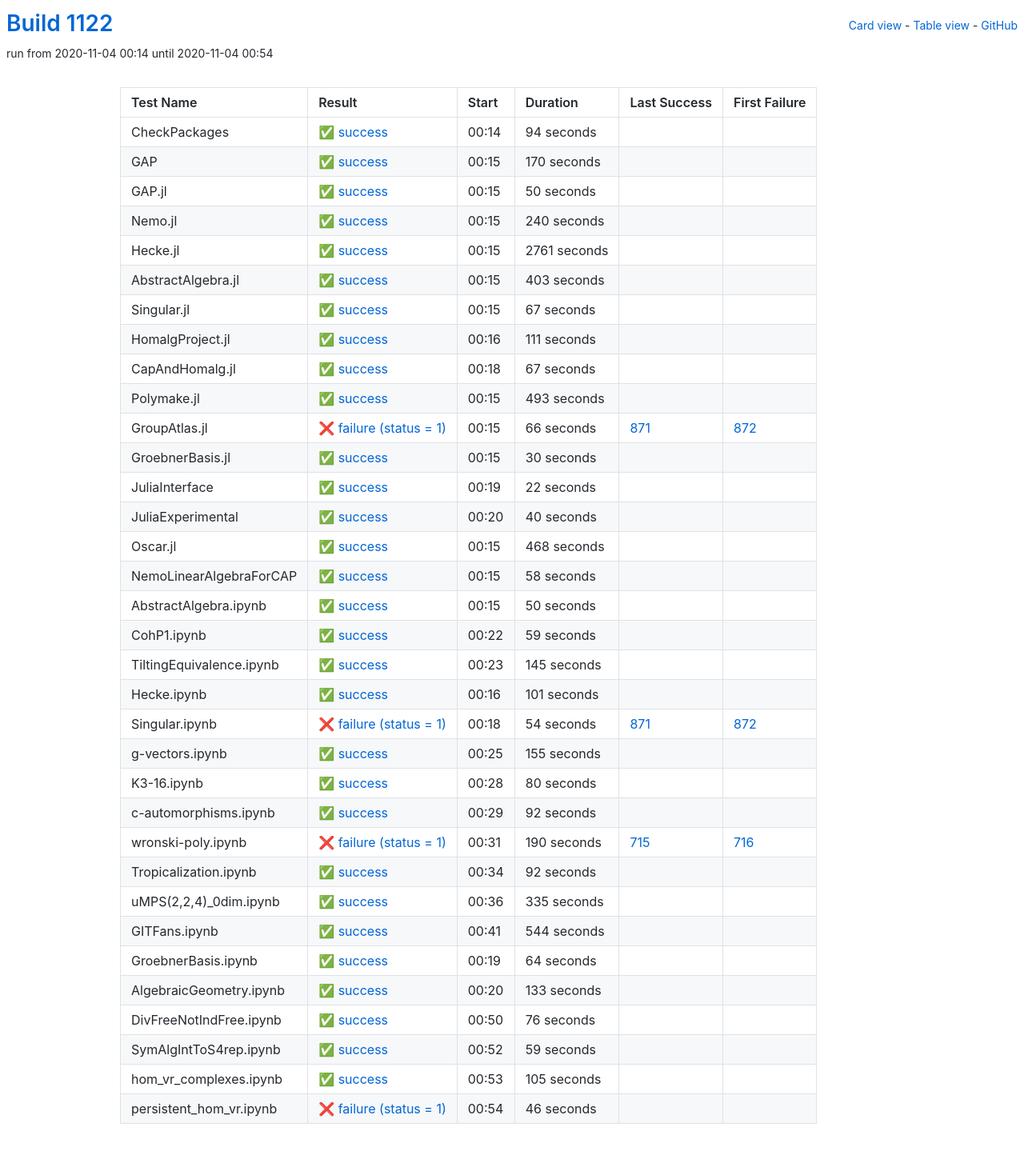
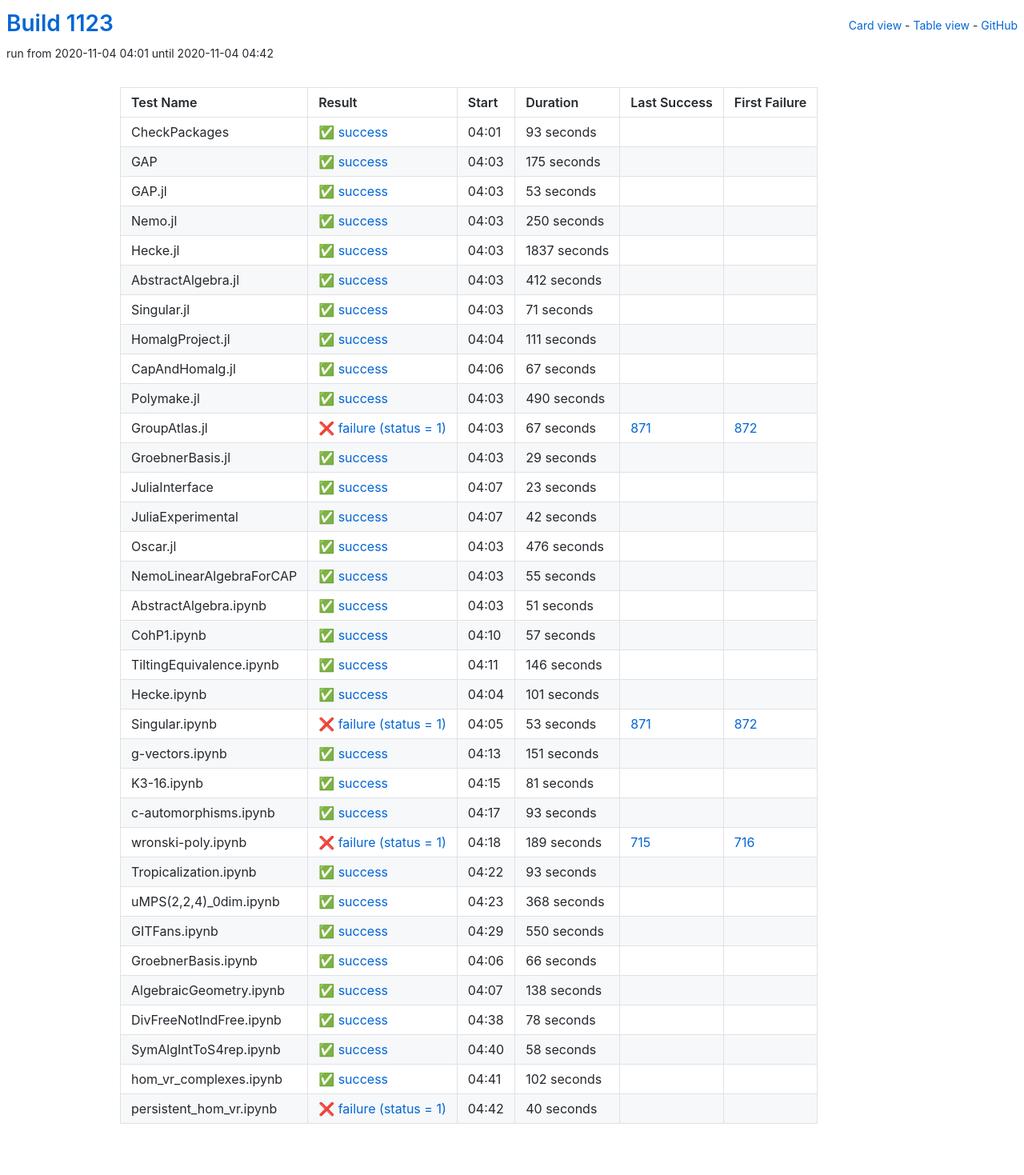
Before and after one commit to oscar-system/oscar-ci-status-stable, a Jekyll site: the page built from table.html, in a window 1280 px wide. Shown: the whole page at 80% size. Built offline with Jekyll 4.4.1, drawn with Linux system fonts in a browser that asks for light colours.

Commit message:
Build #1123

```diff
--- a/_data/ci.yml
+++ b/_data/ci.yml
@@ -1,6 +1,6 @@
 ---
-build: 1122
-build_url: https://oscarci.mathematik.uni-kl.de/job/oscar-stable/1122/
+build: 1123
+build_url: https://oscarci.mathematik.uni-kl.de/job/oscar-stable/1123/
 job: oscar-stable
 organization: oscar-system
 repo: oscar-ci-status-stable
@@ -8,92 +8,92 @@ repourl: https://github.com/oscar-system/oscar-ci-status-stable
 tests:
 - name: CheckPackages
   id: checkpackages
-  log: https://oscarci.mathematik.uni-kl.de/job/oscar-stable/1122/artifact/logs/build-1122/CheckPackages.log
-  start: 2020-11-04 00:14
+  log: https://oscarci.mathematik.uni-kl.de/job/oscar-stable/1123/artifact/logs/build-1123/CheckPackages.log
+  start: 2020-11-04 04:01
   success: true
   exitcode: 0
   status: success
-  duration: 94
+  duration: 93
   last_success: false
   last_success_url:
   first_failure: false
   first_failure_url:
 - name: GAP
   id: gap
-  log: https://oscarci.mathematik.uni-kl.de/job/oscar-stable/1122/artifact/logs/build-1122/GAP.log
-  start: 2020-11-04 00:15
+  log: https://oscarci.mathematik.uni-kl.de/job/oscar-stable/1123/artifact/logs/build-1123/GAP.log
+  start: 2020-11-04 04:03
   success: true
   exitcode: 0
   status: success
-  duration: 170
+  duration: 175
   last_success: false
   last_success_url:
   first_failure: false
   first_failure_url:
 - name: GAP.jl
   id: gap-jl
-  log: https://oscarci.mathematik.uni-kl.de/job/oscar-stable/1122/artifact/logs/build-1122/GAP.jl.log
-  start: 2020-11-04 00:15
+  log: https://oscarci.mathematik.uni-kl.de/job/oscar-stable/1123/artifact/logs/build-1123/GAP.jl.log
+  start: 2020-11-04 04:03
   success: true
   exitcode: 0
   status: success
-  duration: 50
+  duration: 53
   last_success: false
   last_success_url:
   first_failure: false
   first_failure_url:
 - name: Nemo.jl
   id: nemo-jl
-  log: https://oscarci.mathematik.uni-kl.de/job/oscar-stable/1122/artifact/logs/build-1122/Nemo.jl.log
-  start: 2020-11-04 00:15
+  log: https://oscarci.mathematik.uni-kl.de/job/oscar-stable/1123/artifact/logs/build-1123/Nemo.jl.log
+  start: 2020-11-04 04:03
   success: true
   exitcode: 0
   status: success
-  duration: 240
+  duration: 250
   last_success: false
   last_success_url:
   first_failure: false
   first_failure_url:
 - name: Hecke.jl
   id: hecke-jl
-  log: https://oscarci.mathematik.uni-kl.de/job/oscar-stable/1122/artifact/logs/build-1122/Hecke.jl.log
-  start: 2020-11-04 00:15
+  log: https://oscarci.mathematik.uni-kl.de/job/oscar-stable/1123/artifact/logs/build-1123/Hecke.jl.log
+  start: 2020-11-04 04:03
   success: true
   exitcode: 0
   status: success
-  duration: 2761
+  duration: 1837
   last_success: false
   last_success_url:
   first_failure: false
   first_failure_url:
 - name: AbstractAlgebra.jl
   id: abstractalgebra-jl
-  log: https://oscarci.mathematik.uni-kl.de/job/oscar-stable/1122/artifact/logs/build-1122/AbstractAlgebra.jl.log
-  start: 2020-11-04 00:15
+  log: https://oscarci.mathematik.uni-kl.de/job/oscar-stable/1123/artifact/logs/build-1123/AbstractAlgebra.jl.log
+  start: 2020-11-04 04:03
   success: true
   exitcode: 0
   status: success
-  duration: 403
+  duration: 412
   last_success: false
   last_success_url:
   first_failure: false
   first_failure_url:
 - name: Singular.jl
   id: singular-jl
-  log: https://oscarci.mathematik.uni-kl.de/job/oscar-stable/1122/artifact/logs/build-1122/Singular.jl.log
-  start: 2020-11-04 00:15
+  log: https://oscarci.mathematik.uni-kl.de/job/oscar-stable/1123/artifact/logs/build-1123/Singular.jl.log
+  start: 2020-11-04 04:03
   success: true
   exitcode: 0
   status: success
-  duration: 67
+  duration: 71
   last_success: false
   last_success_url:
   first_failure: false
   first_failure_url:
 - name: HomalgProject.jl
   id: homalgproject-jl
-  log: https://oscarci.mathematik.uni-kl.de/job/oscar-stable/1122/artifact/logs/build-1122/HomalgProject.jl.log
-  start: 2020-11-04 00:16
+  log: https://oscarci.mathematik.uni-kl.de/job/oscar-stable/1123/artifact/logs/build-1123/HomalgProject.jl.log
+  start: 2020-11-04 04:04
   success: true
   exitcode: 0
   status: success
@@ -104,8 +104,8 @@ tests:
   first_failure_url:
 - name: CapAndHomalg.jl
   id: capandhomalg-jl
-  log: https://oscarci.mathematik.uni-kl.de/job/oscar-stable/1122/artifact/logs/build-1122/CapAndHomalg.jl.log
-  start: 2020-11-04 00:18
+  log: https://oscarci.mathematik.uni-kl.de/job/oscar-stable/1123/artifact/logs/build-1123/CapAndHomalg.jl.log
+  start: 2020-11-04 04:06
   success: true
   exitcode: 0
   status: success
@@ -116,128 +116,128 @@ tests:
   first_failure_url:
 - name: Polymake.jl
   id: polymake-jl
-  log: https://oscarci.mathematik.uni-kl.de/job/oscar-stable/1122/artifact/logs/build-1122/Polymake.jl.log
-  start: 2020-11-04 00:15
+  log: https://oscarci.mathematik.uni-kl.de/job/oscar-stable/1123/artifact/logs/build-1123/Polymake.jl.log
+  start: 2020-11-04 04:03
   success: true
   exitcode: 0
   status: success
-  duration: 493
+  duration: 490
   last_success: false
   last_success_url:
   first_failure: false
   first_failure_url:
 - name: GroupAtlas.jl
   id: groupatlas-jl
-  log: https://oscarci.mathematik.uni-kl.de/job/oscar-stable/1122/artifact/logs/build-1122/GroupAtlas.jl.log
-  start: 2020-11-04 00:15
+  log: https://oscarci.mathematik.uni-kl.de/job/oscar-stable/1123/artifact/logs/build-1123/GroupAtlas.jl.log
+  start: 2020-11-04 04:03
   success: false
   exitcode: 1
   status: failure
-  duration: 66
+  duration: 67
   last_success: 871
   last_success_url: https://oscarci.mathematik.uni-kl.de/job/oscar-stable/871/
   first_failure: 872
   first_failure_url: https://oscarci.mathematik.uni-kl.de/job/oscar-stable/872/
 - name: GroebnerBasis.jl
   id: groebnerbasis-jl
-  log: https://oscarci.mathematik.uni-kl.de/job/oscar-stable/1122/artifact/logs/build-1122/GroebnerBasis.jl.log
-  start: 2020-11-04 00:15
+  log: https://oscarci.mathematik.uni-kl.de/job/oscar-stable/1123/artifact/logs/build-1123/GroebnerBasis.jl.log
+  start: 2020-11-04 04:03
   success: true
   exitcode: 0
   status: success
-  duration: 30
+  duration: 29
   last_success: false
   last_success_url:
   first_failure: false
   first_failure_url:
 - name: JuliaInterface
   id: juliainterface
-  log: https://oscarci.mathematik.uni-kl.de/job/oscar-stable/1122/artifact/logs/build-1122/JuliaInterface.log
-  start: 2020-11-04 00:19
+  log: https://oscarci.mathematik.uni-kl.de/job/oscar-stable/1123/artifact/logs/build-1123/JuliaInterface.log
+  start: 2020-11-04 04:07
   success: true
   exitcode: 0
   status: success
-  duration: 22
+  duration: 23
   last_success: false
   last_success_url:
   first_failure: false
   first_failure_url:
 - name: JuliaExperimental
   id: juliaexperimental
-  log: https://oscarci.mathematik.uni-kl.de/job/oscar-stable/1122/artifact/logs/build-1122/JuliaExperimental.log
-  start: 2020-11-04 00:20
+  log: https://oscarci.mathematik.uni-kl.de/job/oscar-stable/1123/artifact/logs/build-1123/JuliaExperimental.log
+  start: 2020-11-04 04:07
   success: true
   exitcode: 0
   status: success
-  duration: 40
+  duration: 42
   last_success: false
   last_success_url:
   first_failure: false
   first_failure_url:
 - name: Oscar.jl
   id: oscar-jl
-  log: https://oscarci.mathematik.uni-kl.de/job/oscar-stable/1122/artifact/logs/build-1122/Oscar.jl.log
-  start: 2020-11-04 00:15
+  log: https://oscarci.mathematik.uni-kl.de/job/oscar-stable/1123/artifact/logs/build-1123/Oscar.jl.log
+  start: 2020-11-04 04:03
   success: true
   exitcode: 0
   status: success
-  duration: 468
+  duration: 476
   last_success: false
   last_success_url:
   first_failure: false
   first_failure_url:
 - name: NemoLinearAlgebraForCAP
   id: nemolinearalgebraforcap
-  log: https://oscarci.mathematik.uni-kl.de/job/oscar-stable/1122/artifact/logs/build-1122/NemoLinearAlgebraForCAP.log
-  start: 2020-11-04 00:15
+  log: https://oscarci.mathematik.uni-kl.de/job/oscar-stable/1123/artifact/logs/build-1123/NemoLinearAlgebraForCAP.log
+  start: 2020-11-04 04:03
   success: true
   exitcode: 0
   status: success
-  duration: 58
+  duration: 55
   last_success: false
   last_success_url:
   first_failure: false
   first_failure_url:
 - name: AbstractAlgebra.ipynb
   id: abstractalgebra-ipynb
-  log: https://oscarci.mathematik.uni-kl.de/job/oscar-stable/1122/artifact/logs/build-1122/AbstractAlgebra.ipynb.log
-  start: 2020-11-04 00:15
+  log: https://oscarci.mathematik.uni-kl.de/job/oscar-stable/1123/artifact/logs/build-1123/AbstractAlgebra.ipynb.log
+  start: 2020-11-04 04:03
   success: true
   exitcode: 0
   status: success
-  duration: 50
+  duration: 51
   last_success: false
   last_success_url:
   first_failure: false
   first_failure_url:
 - name: CohP1.ipynb
   id: cohp1-ipynb
-  log: https://oscarci.mathematik.uni-kl.de/job/oscar-stable/1122/artifact/logs/build-1122/CohP1.ipynb.log
-  start: 2020-11-04 00:22
+  log: https://oscarci.mathematik.uni-kl.de/job/oscar-stable/1123/artifact/logs/build-1123/CohP1.ipynb.log
+  start: 2020-11-04 04:10
   success: true
   exitcode: 0
   status: success
-  duration: 59
+  duration: 57
   last_success: false
   last_success_url:
   first_failure: false
   first_failure_url:
 - name: TiltingEquivalence.ipynb
   id: tiltingequivalence-ipynb
-  log: https://oscarci.mathematik.uni-kl.de/job/oscar-stable/1122/artifact/logs/build-1122/TiltingEquivalence.ipynb.log
-  start: 2020-11-04 00:23
+  log: https://oscarci.mathematik.uni-kl.de/job/oscar-stable/1123/artifact/logs/build-1123/TiltingEquivalence.ipynb.log
+  start: 2020-11-04 04:11
   success: true
   exitcode: 0
   status: success
-  duration: 145
+  duration: 146
   last_success: false
   last_success_url:
   first_failure: false
   first_failure_url:
 - name: Hecke.ipynb
   id: hecke-ipynb
-  log: https://oscarci.mathematik.uni-kl.de/job/oscar-stable/1122/artifact/logs/build-1122/Hecke.ipynb.log
-  start: 2020-11-04 00:16
+  log: https://oscarci.mathematik.uni-kl.de/job/oscar-stable/1123/artifact/logs/build-1123/Hecke.ipynb.log
+  start: 2020-11-04 04:04
   success: true
   exitcode: 0
   status: success
@@ -248,168 +248,168 @@ tests:
   first_failure_url:
 - name: Singular.ipynb
   id: singular-ipynb
-  log: https://oscarci.mathematik.uni-kl.de/job/oscar-stable/1122/artifact/logs/build-1122/Singular.ipynb.log
-  start: 2020-11-04 00:18
+  log: https://oscarci.mathematik.uni-kl.de/job/oscar-stable/1123/artifact/logs/build-1123/Singular.ipynb.log
+  start: 2020-11-04 04:05
   success: false
   exitcode: 1
   status: failure
-  duration: 54
+  duration: 53
   last_success: 871
   last_success_url: https://oscarci.mathematik.uni-kl.de/job/oscar-stable/871/
   first_failure: 872
   first_failure_url: https://oscarci.mathematik.uni-kl.de/job/oscar-stable/872/
 - name: g-vectors.ipynb
   id: g-vectors-ipynb
-  log: https://oscarci.mathematik.uni-kl.de/job/oscar-stable/1122/artifact/logs/build-1122/g-vectors.ipynb.log
-  start: 2020-11-04 00:25
+  log: https://oscarci.mathematik.uni-kl.de/job/oscar-stable/1123/artifact/logs/build-1123/g-vectors.ipynb.log
+  start: 2020-11-04 04:13
   success: true
   exitcode: 0
   status: success
-  duration: 155
+  duration: 151
   last_success: false
   last_success_url:
   first_failure: false
   first_failure_url:
 - name: K3-16.ipynb
   id: k3-16-ipynb
-  log: https://oscarci.mathematik.uni-kl.de/job/oscar-stable/1122/artifact/logs/build-1122/K3-16.ipynb.log
-  start: 2020-11-04 00:28
+  log: https://oscarci.mathematik.uni-kl.de/job/oscar-stable/1123/artifact/logs/build-1123/K3-16.ipynb.log
+  start: 2020-11-04 04:15
   success: true
   exitcode: 0
   status: success
-  duration: 80
+  duration: 81
   last_success: false
   last_success_url:
   first_failure: false
   first_failure_url:
 - name: c-automorphisms.ipynb
   id: c-automorphisms-ipynb
-  log: https://oscarci.mathematik.uni-kl.de/job/oscar-stable/1122/artifact/logs/build-1122/c-automorphisms.ipynb.log
-  start: 2020-11-04 00:29
+  log: https://oscarci.mathematik.uni-kl.de/job/oscar-stable/1123/artifact/logs/build-1123/c-automorphisms.ipynb.log
+  start: 2020-11-04 04:17
   success: true
   exitcode: 0
   status: success
-  duration: 92
+  duration: 93
   last_success: false
   last_success_url:
   first_failure: false
   first_failure_url:
 - name: wronski-poly.ipynb
   id: wronski-poly-ipynb
-  log: https://oscarci.mathematik.uni-kl.de/job/oscar-stable/1122/artifact/logs/build-1122/wronski-poly.ipynb.log
-  start: 2020-11-04 00:31
+  log: https://oscarci.mathematik.uni-kl.de/job/oscar-stable/1123/artifact/logs/build-1123/wronski-poly.ipynb.log
+  start: 2020-11-04 04:18
   success: false
   exitcode: 1
   status: failure
-  duration: 190
+  duration: 189
   last_success: 715
   last_success_url: https://oscarci.mathematik.uni-kl.de/job/oscar-stable/715/
   first_failure: 716
   first_failure_url: https://oscarci.mathematik.uni-kl.de/job/oscar-stable/716/
 - name: Tropicalization.ipynb
   id: tropicalization-ipynb
-  log: https://oscarci.mathematik.uni-kl.de/job/oscar-stable/1122/artifact/logs/build-1122/Tropicalization.ipynb.log
-  start: 2020-11-04 00:34
+  log: https://oscarci.mathematik.uni-kl.de/job/oscar-stable/1123/artifact/logs/build-1123/Tropicalization.ipynb.log
+  start: 2020-11-04 04:22
   success: true
   exitcode: 0
   status: success
-  duration: 92
+  duration: 93
   last_success: false
   last_success_url:
   first_failure: false
   first_failure_url:
 - name: uMPS(2,2,4)_0dim.ipynb
   id: umps-2-2-4-0dim-ipynb
-  log: https://oscarci.mathematik.uni-kl.de/job/oscar-stable/1122/artifact/logs/build-1122/uMPS-2-2-4-_0dim.ipynb.log
-  start: 2020-11-04 00:36
+  log: https://oscarci.mathematik.uni-kl.de/job/oscar-stable/1123/artifact/logs/build-1123/uMPS-2-2-4-_0dim.ipynb.log
+  start: 2020-11-04 04:23
   success: true
   exitcode: 0
   status: success
-  duration: 335
+  duration: 368
   last_success: false
   last_success_url:
   first_failure: false
   first_failure_url:
 - name: GITFans.ipynb
   id: gitfans-ipynb
-  log: https://oscarci.mathematik.uni-kl.de/job/oscar-stable/1122/artifact/logs/build-1122/GITFans.ipynb.log
-  start: 2020-11-04 00:41
+  log: https://oscarci.mathematik.uni-kl.de/job/oscar-stable/1123/artifact/logs/build-1123/GITFans.ipynb.log
+  start: 2020-11-04 04:29
   success: true
   exitcode: 0
   status: success
-  duration: 544
+  duration: 550
   last_success: false
   last_success_url:
   first_failure: false
   first_failure_url:
 - name: GroebnerBasis.ipynb
   id: groebnerbasis-ipynb
-  log: https://oscarci.mathematik.uni-kl.de/job/oscar-stable/1122/artifact/logs/build-1122/GroebnerBasis.ipynb.log
-  start: 2020-11-04 00:19
+  log: https://oscarci.mathematik.uni-kl.de/job/oscar-stable/1123/artifact/logs/build-1123/GroebnerBasis.ipynb.log
+  start: 2020-11-04 04:06
   success: true
   exitcode: 0
   status: success
-  duration: 64
+  duration: 66
   last_success: false
   last_success_url:
   first_failure: false
   first_failure_url:
 - name: AlgebraicGeometry.ipynb
   id: algebraicgeometry-ipynb
-  log: https://oscarci.mathematik.uni-kl.de/job/oscar-stable/1122/artifact/logs/build-1122/AlgebraicGeometry.ipynb.log
-  start: 2020-11-04 00:20
+  log: https://oscarci.mathematik.uni-kl.de/job/oscar-stable/1123/artifact/logs/build-1123/AlgebraicGeometry.ipynb.log
+  start: 2020-11-04 04:07
   success: true
   exitcode: 0
   status: success
-  duration: 133
+  duration: 138
   last_success: false
   last_success_url:
   first_failure: false
   first_failure_url:
 - name: DivFreeNotIndFree.ipynb
   id: divfreenotindfree-ipynb
-  log: https://oscarci.mathematik.uni-kl.de/job/oscar-stable/1122/artifact/logs/build-1122/DivFreeNotIndFree.ipynb.log
-  start: 2020-11-04 00:50
+  log: https://oscarci.mathematik.uni-kl.de/job/oscar-stable/1123/artifact/logs/build-1123/DivFreeNotIndFree.ipynb.log
+  start: 2020-11-04 04:38
   success: true
   exitcode: 0
   status: success
-  duration: 76
+  duration: 78
   last_success: false
   last_success_url:
   first_failure: false
   first_failure_url:
 - name: SymAlgIntToS4rep.ipynb
   id: symalginttos4rep-ipynb
-  log: https://oscarci.mathematik.uni-kl.de/job/oscar-stable/1122/artifact/logs/build-1122/SymAlgIntToS4rep.ipynb.log
-  start: 2020-11-04 00:52
+  log: https://oscarci.mathematik.uni-kl.de/job/oscar-stable/1123/artifact/logs/build-1123/SymAlgIntToS4rep.ipynb.log
+  start: 2020-11-04 04:40
   success: true
   exitcode: 0
   status: success
-  duration: 59
+  duration: 58
   last_success: false
   last_success_url:
   first_failure: false
   first_failure_url:
 - name: hom_vr_complexes.ipynb
   id: hom-vr-complexes-ipynb
-  log: https://oscarci.mathematik.uni-kl.de/job/oscar-stable/1122/artifact/logs/build-1122/hom_vr_complexes.ipynb.log
-  start: 2020-11-04 00:53
+  log: https://oscarci.mathematik.uni-kl.de/job/oscar-stable/1123/artifact/logs/build-1123/hom_vr_complexes.ipynb.log
+  start: 2020-11-04 04:41
   success: true
   exitcode: 0
   status: success
-  duration: 105
+  duration: 102
   last_success: false
   last_success_url:
   first_failure: false
   first_failure_url:
 - name: persistent_hom_vr.ipynb
   id: persistent-hom-vr-ipynb
-  log: https://oscarci.mathematik.uni-kl.de/job/oscar-stable/1122/artifact/logs/build-1122/persistent_hom_vr.ipynb.log
-  start: 2020-11-04 00:54
+  log: https://oscarci.mathematik.uni-kl.de/job/oscar-stable/1123/artifact/logs/build-1123/persistent_hom_vr.ipynb.log
+  start: 2020-11-04 04:42
   success: false
   exitcode: 1
   status: failure
-  duration: 46
+  duration: 40
   last_success: false
   last_success_url:
   first_failure: false
```
Also changed, not shown: README.md.
